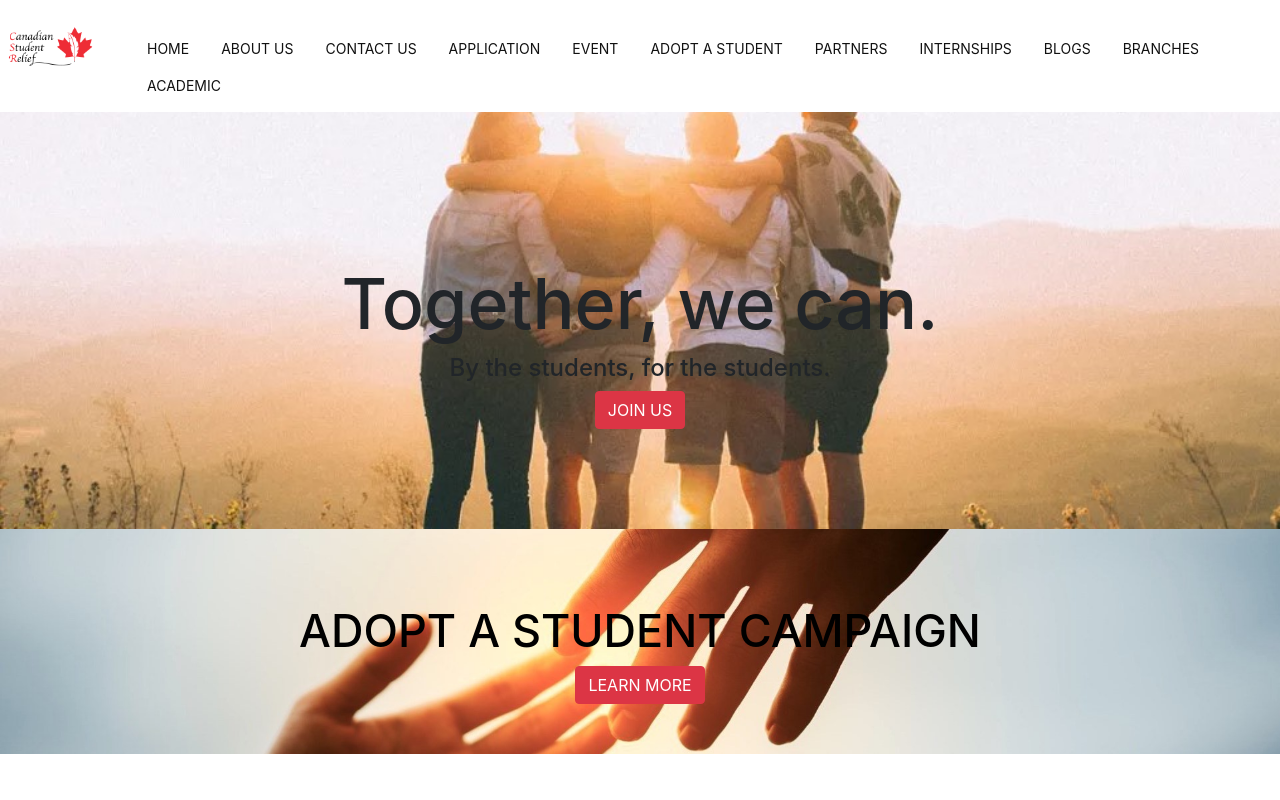
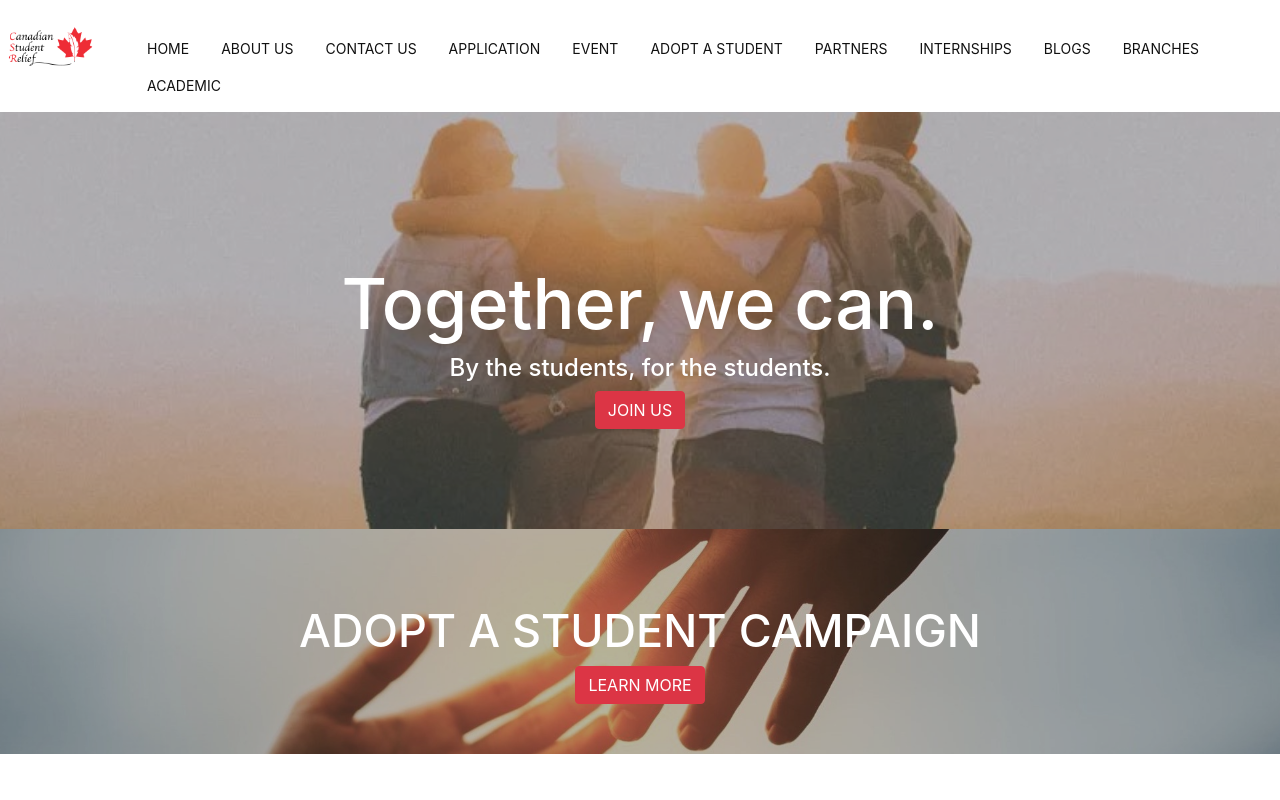
Before and after one commit to csr-development/CRSWebsite, a React (Create React App) app: page / in a window 1280 px wide. Shown: the top 800 px of the page. Built offline with nearby package versions, Linux system fonts and the light colour scheme.

Commit message:
Fixed Adopt font/overlay/contrast

```diff
--- a/src/components/homeComponents/Adopt.js
+++ b/src/components/homeComponents/Adopt.js
@@ -1,16 +1,15 @@
 import React from 'react'
 import hand from '../../images/helping-hand.jpg';
 import { Button } from 'react-bootstrap';
+import './adopt.css';
 
 export default function Adopt() {
     return (
-        <div style={{
-            background: `url(${hand}) center no-repeat`,
-            backgroundSize: "cover",
-            color: "black",
-        }}>
-            <h1 style={{ textAlign: "center", fontSize: "45px", paddingTop: "75px" }}>ADOPT A STUDENT CAMPAIGN</h1>
+        <div className='adopt'>
+            <div className='adopt-text'>
+            <h1 id='adopt-text' style={{ textAlign: "center", fontSize: "45px", paddingTop: "75px" }}>ADOPT A STUDENT CAMPAIGN</h1>
             <div style={{ textAlign: "center", paddingBottom: "50px" }}><Button variant="danger">LEARN MORE</Button></div>
+            </div>
         </div>
     )
 }
--- a/src/components/homeComponents/Together.js
+++ b/src/components/homeComponents/Together.js
@@ -1,17 +1,16 @@
 import React from 'react'
-import people from '../../images/people.jpg';
 import { Button } from 'react-bootstrap';
+import "./together.css";
+
 
 export default function Together() {
     return (
-        <div style={{
-            background: `url(${people}) center no-repeat fixed`,
-            backgroundSize: "cover",
-            width: '100vw',
-        }}>
+        <div className='together'>
+            <div className='together-text'>
             <h1 style={{ textAlign: "center", fontSize: "70px", paddingTop: "150px" }}>Together, we can.</h1>
             <h4 style={{ textAlign: "center" }}>By the students, for the students.</h4>
             <div style={{ textAlign: "center", paddingBottom: "100px" }}><Button variant="danger">JOIN US</Button></div>
+            </div>
         </div >
     )
 }
--- /dev/null
+++ b/src/components/homeComponents/adopt.css
@@ -0,0 +1,20 @@
+.adopt{
+    position: relative;
+    z-index: 1;
+    color: white;
+    font-weight: bold;
+    background-color: rgba(0, 0, 0, 0.726);
+}
+
+.adopt-text::before{
+    content: "";
+    position: absolute;
+    top: 0;
+    left: 0;
+    width: 100%;
+    height: 100%;
+    opacity: .6;
+    z-index: -1;
+    background: url('../../images/helping-hand.jpg') center no-repeat;
+    background-size: cover;
+}
--- /dev/null
+++ b/src/components/homeComponents/together.css
@@ -0,0 +1,23 @@
+.together{
+    width: 100vw;
+}
+.together-text{
+    position: relative;
+    z-index: 1;
+    color: white;
+    font-weight: bold;
+    background-color: rgba(0, 0, 0, 0.726);
+}
+
+.together-text::before{
+    content: "";
+    position: absolute;
+    top: 0;
+    left: 0;
+    width: 100%;
+    height: 100%;
+    opacity: .6;
+    z-index: -1;
+    background: url('../../images/people.jpg') fixed no-repeat center;
+    background-size: cover;
+}
```
